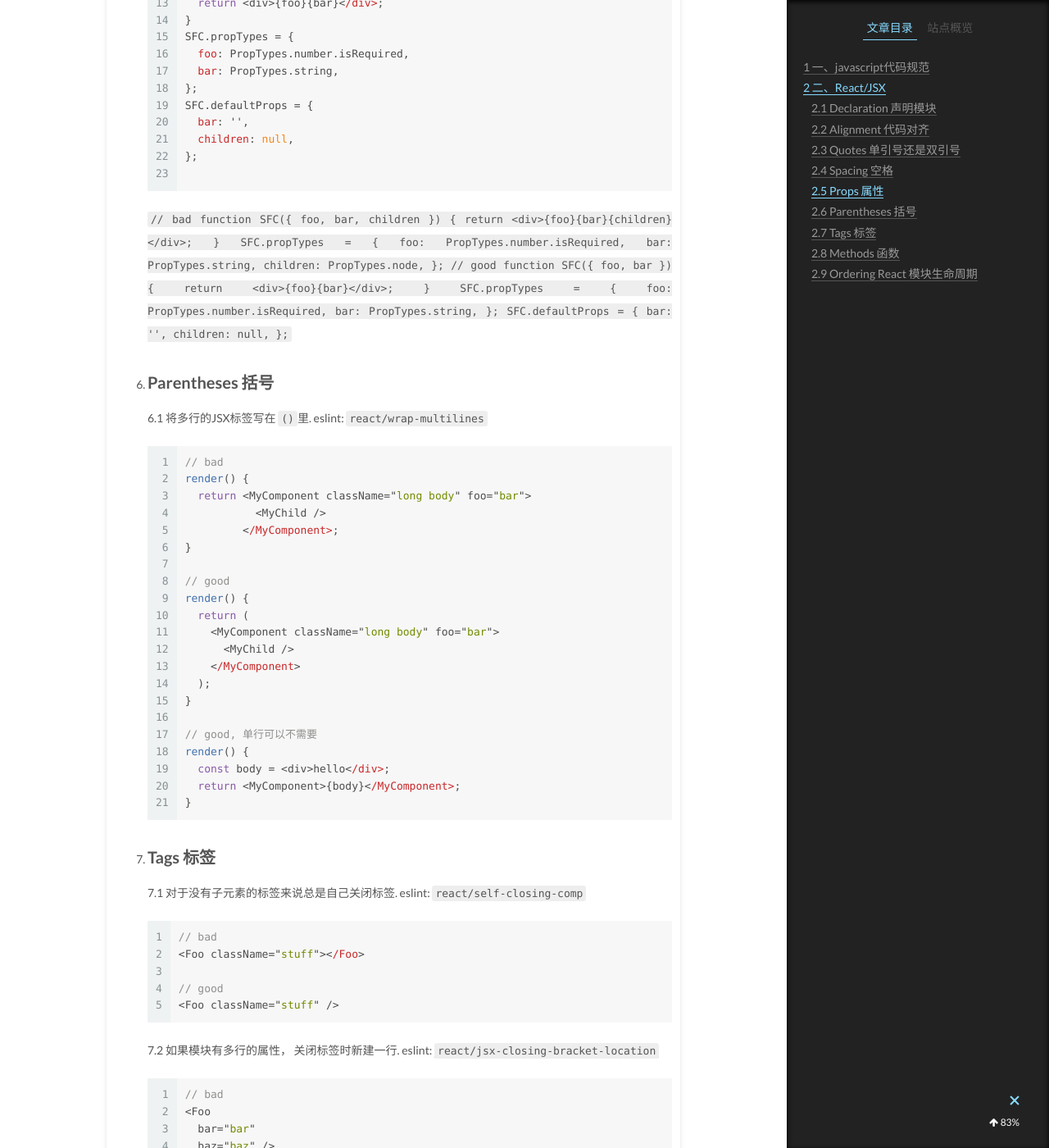
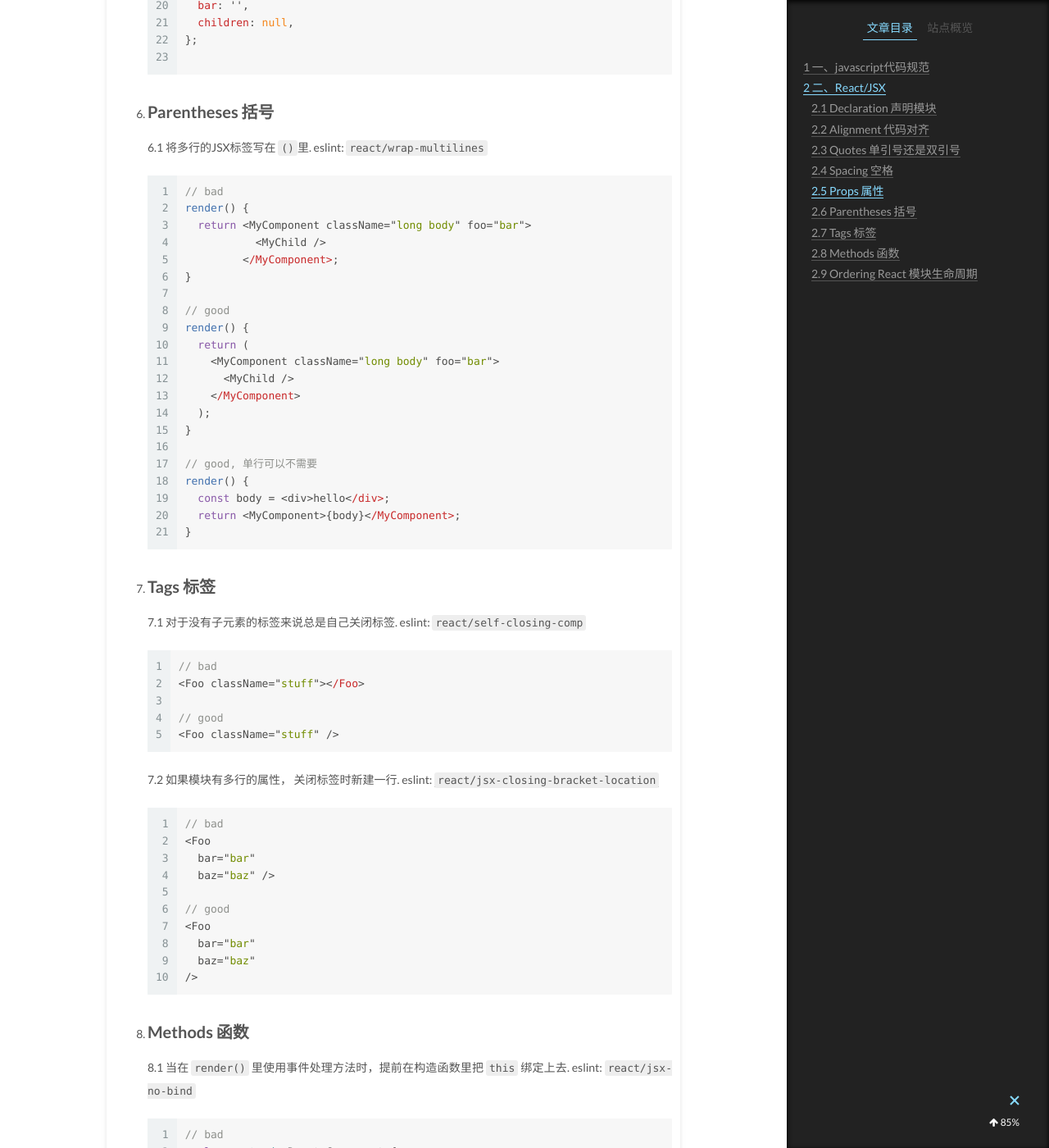
Before and after one commit to lyichao/lyichao.github.io, a Jekyll site: the page built from _posts/ReactNative/2018-01-01-ReactNative开发-开发规范.md, in a window 1280 px wide and 1400 px high, scrolled down 12552 px. Shown: the whole window at 82% size. Built offline with Jekyll 4.4.1, drawn with Linux system fonts in a browser that asks for light colours; comment, search, counter and statistics services are not loaded; part of the change alters nothing that is shown; some of the changed text lies outside the part shown.

Commit message:
修改文章

````diff
--- a/_posts/ReactNative/2018-01-01-ReactNative开发-开发规范.md
+++ b/_posts/ReactNative/2018-01-01-ReactNative开发-开发规范.md
@@ -192,7 +192,7 @@ updated: 2019-01-25 17:30:08
 
    5.1 当你必须使用函数表达式（或传递一个匿名函数）时，使用箭头函数符号。
 
-   > 为什么?因为箭头函数创造了新的一个 `this` 执行环境（译注：参考 [Arrow functions - JavaScript | MDN](https://developer.mozilla.org/en-US/docs/Web/JavaScript/Reference/Functions/Arrow_functions) 和 [ES6 arrow functions, syntax and lexical scoping](http://toddmotto.com/es6-arrow-functions-syntaxes-and-lexical-scoping/)），通常情况下都能满足你的需求，而且这样的写法更为简洁。
+   > 为什么?因为箭头函数创造了新的一个 `this` 执行环境，通常情况下都能满足你的需求，而且这样的写法更为简洁。
    >
    > 为什么不？如果你有一个相当复杂的函数，你或许可以把逻辑部分转移到一个函数声明上。
 
@@ -602,8 +602,6 @@ updated: 2019-01-25 17:30:08
 
    ```
 
-   `// bad function SFC({ foo, bar, children }) {   return <div>{foo}{bar}{children}</div>; } SFC.propTypes = {   foo: PropTypes.number.isRequired,   bar: PropTypes.string,   children: PropTypes.node, };  // good function SFC({ foo, bar }) {   return <div>{foo}{bar}</div>; } SFC.propTypes = {   foo: PropTypes.number.isRequired,   bar: PropTypes.string, }; SFC.defaultProps = {   bar: '',   children: null, };`
-
 6. ## Parentheses 括号
 
    6.1 将多行的JSX标签写在 `()`里. eslint: `react/wrap-multilines`
````
